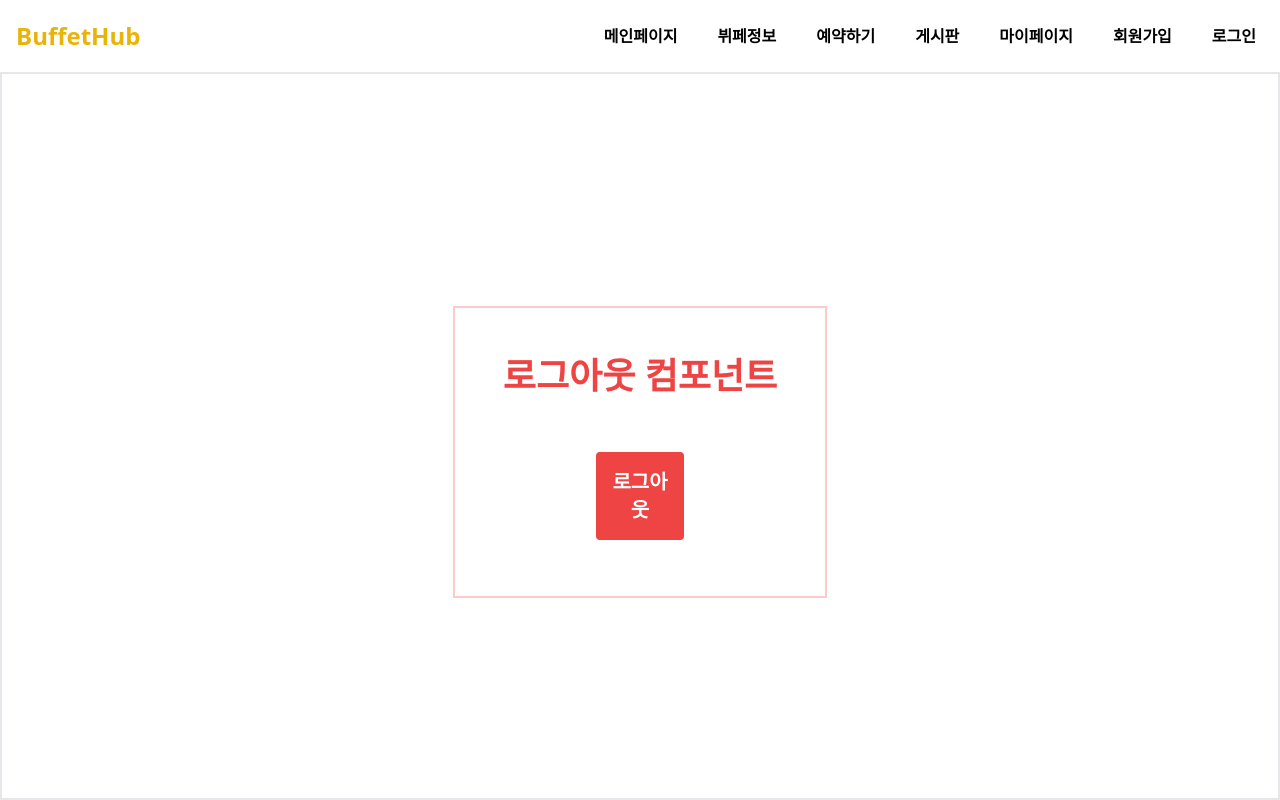
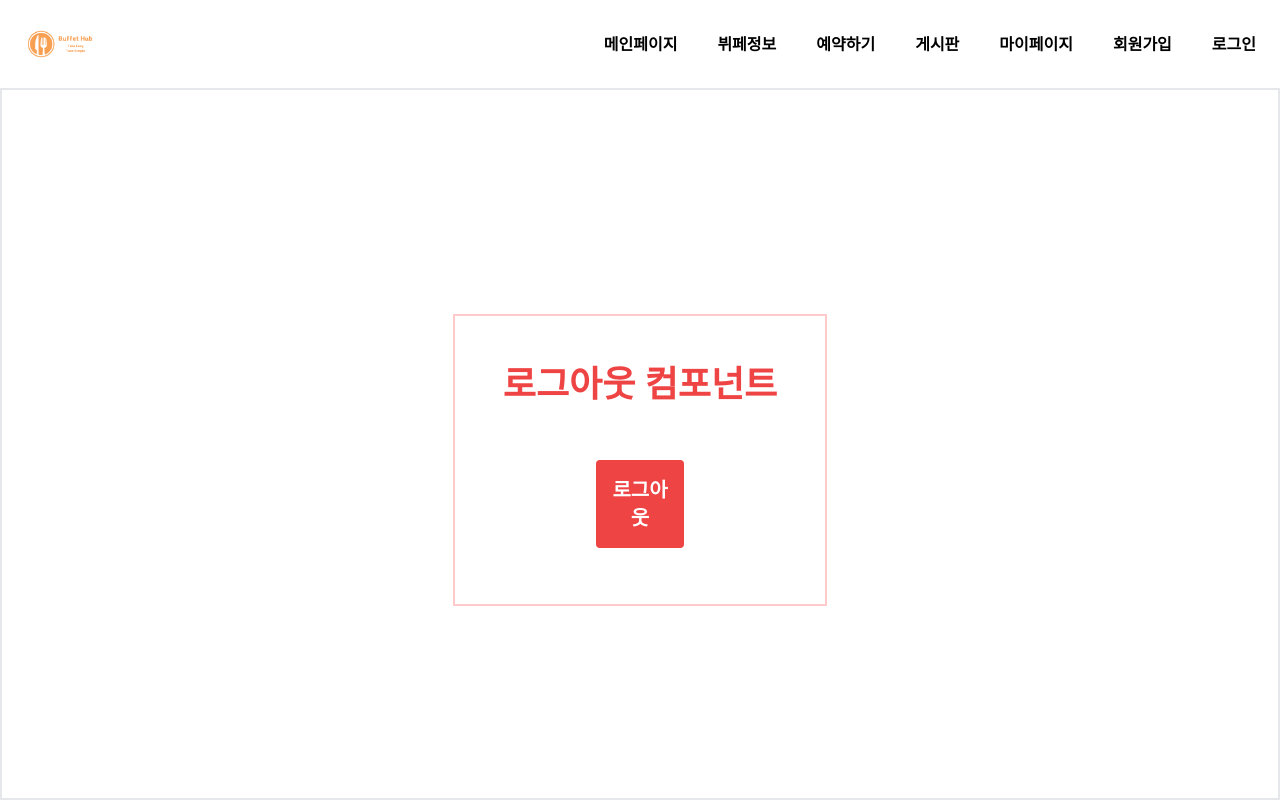
Before and after one commit to choisinsuk/BuffetHub, a React (Create React App) app in the folder buffethubfrontend/: page /user/logout in a window 1280 px wide. Built offline with nearby package versions, Linux system fonts and the light colour scheme.

Commit message:
네비게이션 메뉴들 기본설정

```diff
--- a/buffethubfrontend/package.json
+++ b/buffethubfrontend/package.json
@@ -12,7 +12,7 @@
     "react-dom": "^18.3.1",
     "react-redux": "^9.1.2",
     "react-router-dom": "^6.26.2",
-    "react-scripts": "5.0.1",
+    "react-scripts": "^5.0.1",
     "web-vitals": "^2.1.4"
   },
   "scripts": {
@@ -21,7 +21,6 @@
     "test": "react-scripts test",
     "eject": "react-scripts eject"
   },
-
   "eslintConfig": {
     "extends": [
       "react-app",
--- a/buffethubfrontend/src/component/menus/BasicMenu.js
+++ b/buffethubfrontend/src/component/menus/BasicMenu.js
@@ -1,5 +1,6 @@
 import { useState } from "react";
 import { Link } from "react-router-dom";
+import logo from "../../image/Logo.png";
 
 const BasicMenu = () => {
   const [isOpen, setIsOpen] = useState(false);
@@ -13,7 +14,9 @@ const BasicMenu = () => {
       <div className="w-full bg-white flex justify-between items-center p-4">
         {/* 왼쪽에 로고 배치 */}
         <div className="text-2xl text-yellow-500 font-bold">
-          <Link to={'/'}>BuffetHub</Link>
+          <Link to={'/'}>
+          <img src={logo} alt="BuffetHub Logo" className="h-14 w-auto"/>
+          </Link>
         </div>
 
         {/* 오른쪽 메뉴 배치 및 햄버거 아이콘 */}
```
Also changed, not shown: buffethubfrontend/src/image/Logo.png (added), 1 other file (tests, documents, lock files or other folders).
